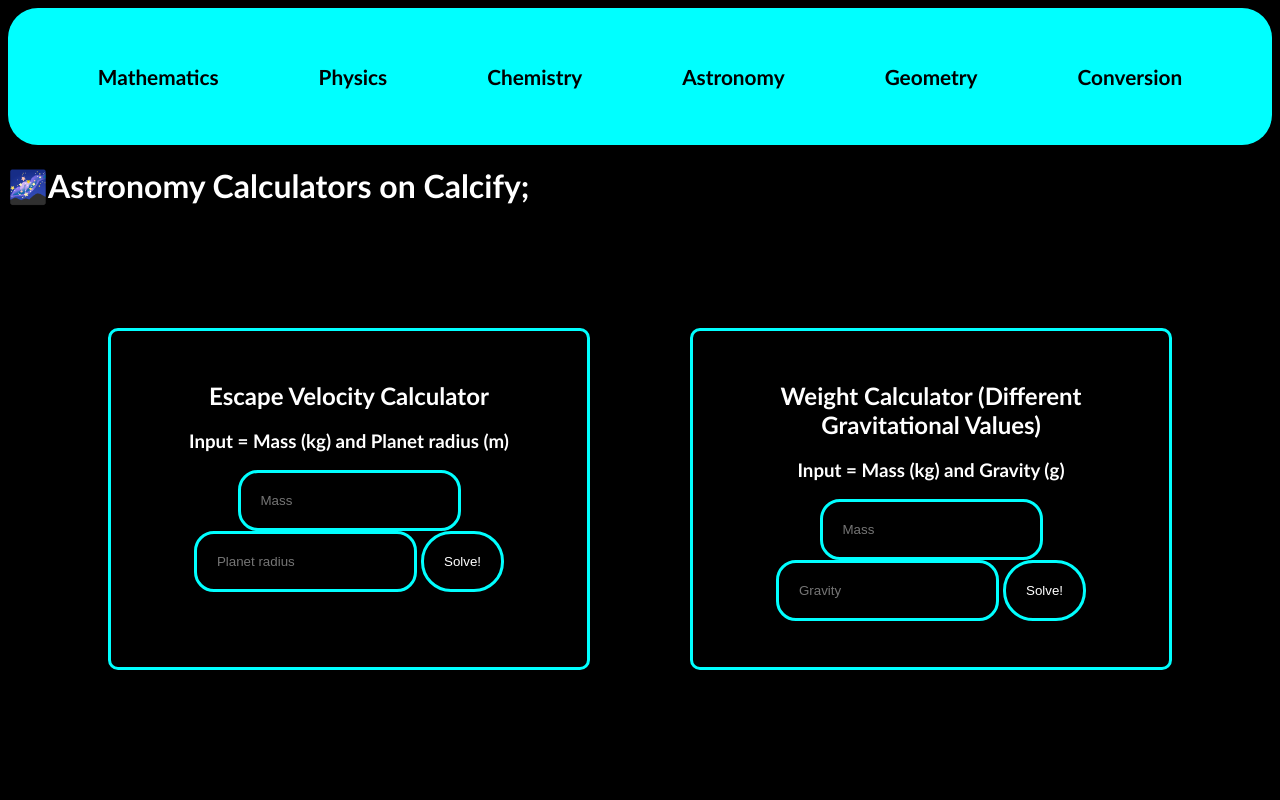
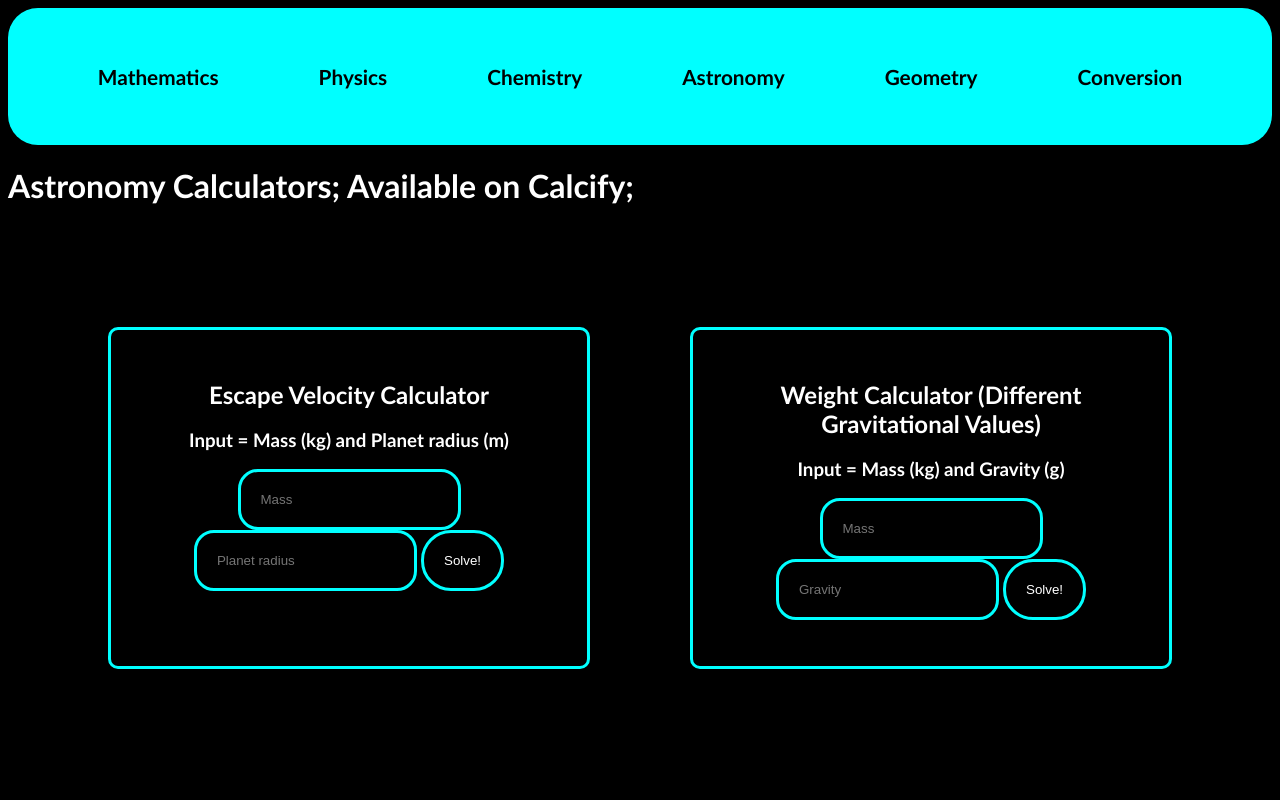
Before and after one commit to Huzaifa-dor/Calcify, a plain HTML site: page astro.html in a window 1280 px wide. Shown: the top 800 px of the page. Drawn offline with Linux system fonts and the light colour scheme.

Commit message:
Update astro.html

```diff
--- a/astro.html
+++ b/astro.html
@@ -3,7 +3,7 @@
 <head>
     <meta charset="UTF-8">
     <meta name="viewport" content="width=device-width, initial-scale=1.0">
-    <title>Astronomy Calculators; Available on Calcify; </title>
+    <title>Advanced Astronomy & Astrophysics Physics Calculators </title>
         <link rel="stylesheet" href="all.css">
 </head>
 <body>
@@ -17,7 +17,7 @@
             <li><a href="conversion.html">Conversion</a></li>
         </ul>
     </nav>
-    <h1>🌌Astronomy Calculators on Calcify;</h1>
+    <h1>Astronomy Calculators; Available on Calcify;</h1>
     <section>
         <div>
             <h1>Escape Velocity Calculator</h1>
```
